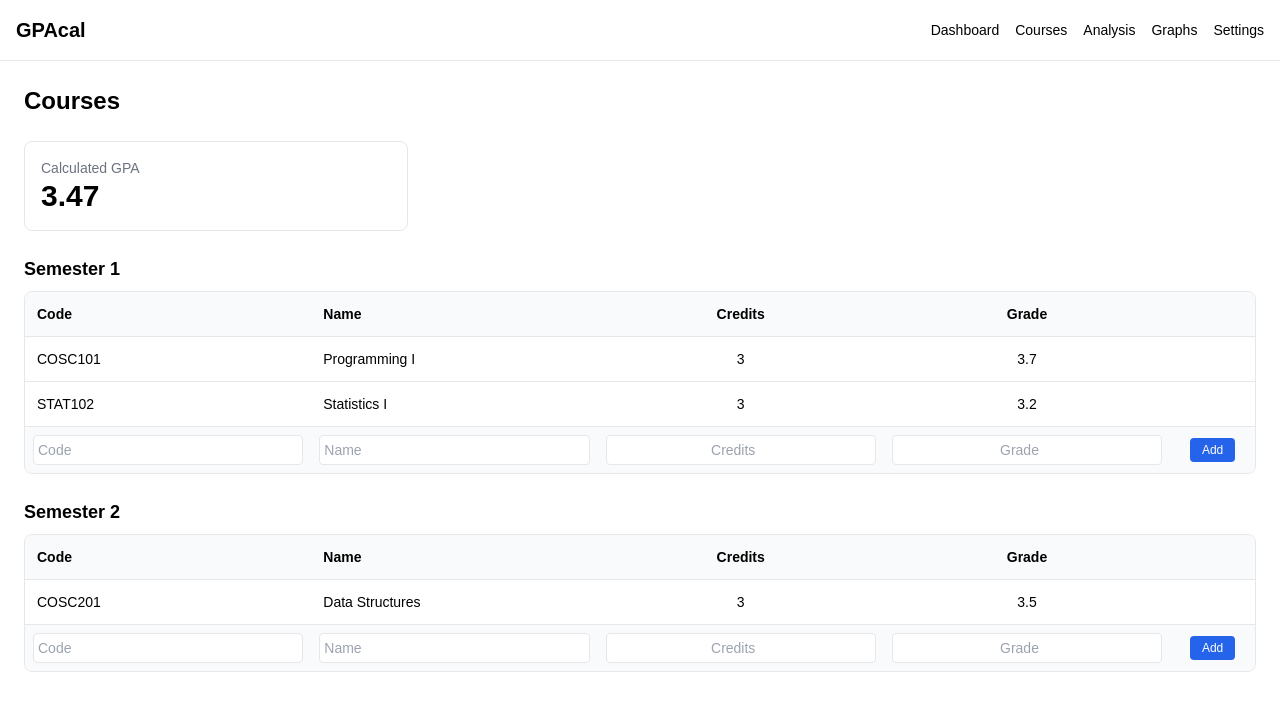
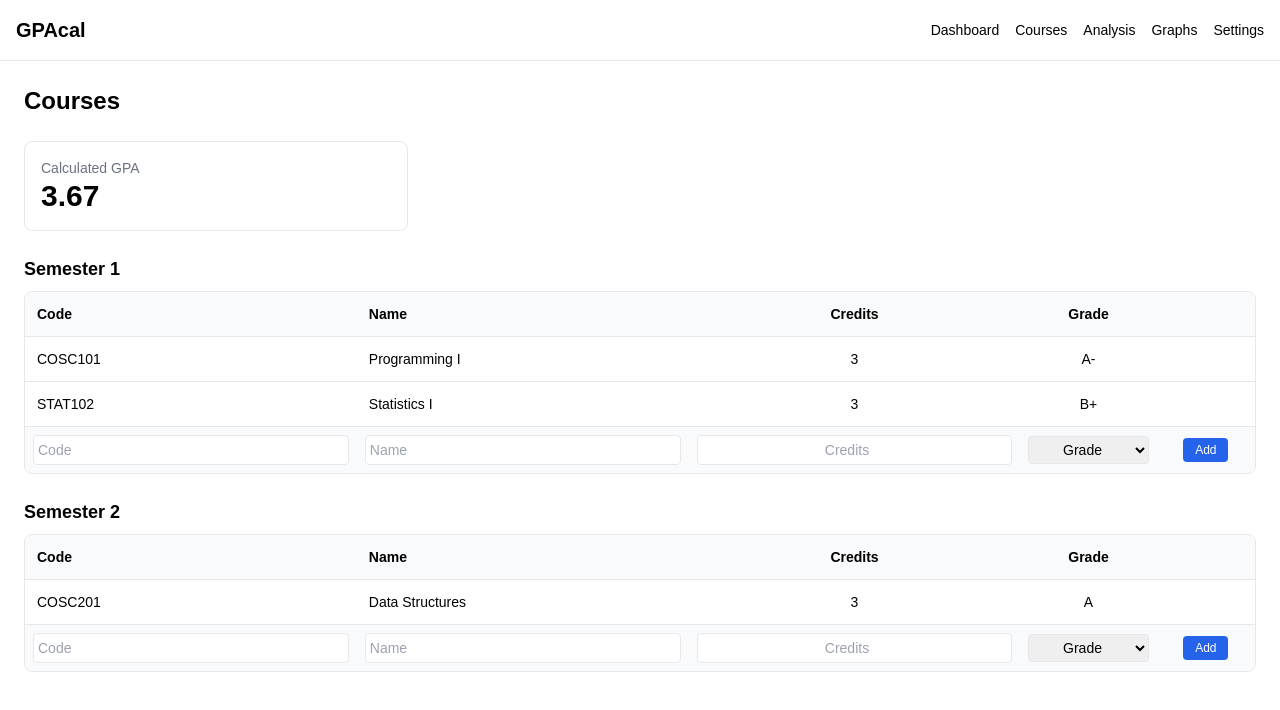
Before and after one commit to rux-xy/GPAcal, a React (Vite) app: page /courses in a window 1280 px wide. Shown: the top 710 px of the page. Built offline with nearby package versions, Linux system fonts and the light colour scheme; the HTML template or start-up script is replaced by a standard one.

Commit message:
Support letter grades and GPA conversion

```diff
--- a/src/components/CourseTable.tsx
+++ b/src/components/CourseTable.tsx
@@ -12,21 +12,28 @@ function CourseTable({ courses, semester, onAddCourse }: CourseTableProps) {
     code: "",
     name: "",
     credits: 0,
-    grade: 0,
+    grade: "",
     semester,
   });
 
-  function handleChange(e: React.ChangeEvent<HTMLInputElement>) {
+  function handleChange(
+    e: React.ChangeEvent<HTMLInputElement | HTMLSelectElement>
+  ) {
     const { name, value } = e.target;
 
     setNewCourse({
       ...newCourse,
-      [name]: name === "credits" || name === "grade" ? Number(value) : value,
+      [name]: name === "credits" ? Number(value) : value,
     });
   }
 
   function handleAdd() {
-    if (!newCourse.code || !newCourse.name || newCourse.credits <= 0) {
+    if (
+      !newCourse.code ||
+      !newCourse.name ||
+      newCourse.credits <= 0 ||
+      !newCourse.grade
+    ) {
       return;
     }
 
@@ -36,7 +43,7 @@ function CourseTable({ courses, semester, onAddCourse }: CourseTableProps) {
       code: "",
       name: "",
       credits: 0,
-      grade: 0,
+      grade: "",
       semester,
     });
   }
@@ -99,15 +106,25 @@ function CourseTable({ courses, semester, onAddCourse }: CourseTableProps) {
             </td>
 
             <td className="p-2">
-              <input
-                type="number"
-                step="0.1"
+              <select
                 name="grade"
-                value={newCourse.grade || ""}
+                value={newCourse.grade}
                 onChange={handleChange}
-                placeholder="Grade"
                 className="w-full border p-1 rounded text-center"
-              />
+              >
+                <option value="">Grade</option>
+                <option>A+</option>
+                <option>A</option>
+                <option>A-</option>
+                <option>B+</option>
+                <option>B</option>
+                <option>B-</option>
+                <option>C+</option>
+                <option>C</option>
+                <option>C-</option>
+                <option>D</option>
+                <option>F</option>
+              </select>
             </td>
 
             <td className="p-2 text-center">
--- a/src/pages/Courses.tsx
+++ b/src/pages/Courses.tsx
@@ -8,21 +8,21 @@ function Courses() {
       code: "COSC101",
       name: "Programming I",
       credits: 3,
-      grade: 3.7,
+      grade: "A-",
       semester: 1,
     },
     {
       code: "STAT102",
       name: "Statistics I",
       credits: 3,
-      grade: 3.2,
+      grade: "B+",
       semester: 1,
     },
     {
       code: "COSC201",
       name: "Data Structures",
       credits: 3,
-      grade: 3.5,
+      grade: "A",
       semester: 2,
     },
   ]);
--- a/src/utils/gpaCalculator.ts
+++ b/src/utils/gpaCalculator.ts
@@ -2,8 +2,22 @@ export type Course = {
   code: string;
   name: string;
   credits: number;
-  grade: number;
+  grade: string;
   semester: number;
+};
+
+const gradePoints: Record<string, number> = {
+  "A+": 4.0,
+  A: 4.0,
+  "A-": 3.7,
+  "B+": 3.3,
+  B: 3.0,
+  "B-": 2.7,
+  "C+": 2.3,
+  C: 2.0,
+  "C-": 1.7,
+  D: 1.0,
+  F: 0.0,
 };
 
 export function calculateGPA(courses: Course[]): number {
@@ -11,8 +25,12 @@ export function calculateGPA(courses: Course[]): number {
   let totalCredits = 0;
 
   courses.forEach((course) => {
-    totalPoints += course.grade * course.credits;
-    totalCredits += course.credits;
+    const points = gradePoints[course.grade];
+
+    if (points !== undefined) {
+      totalPoints += points * course.credits;
+      totalCredits += course.credits;
+    }
   });
 
   if (totalCredits === 0) return 0;
```
